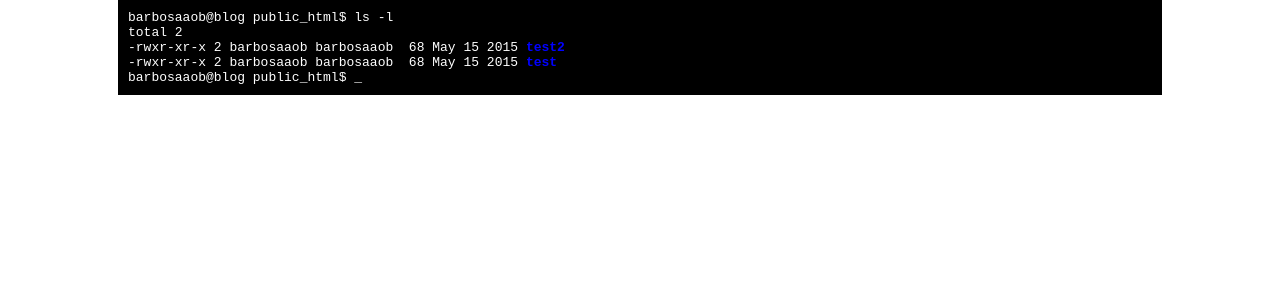
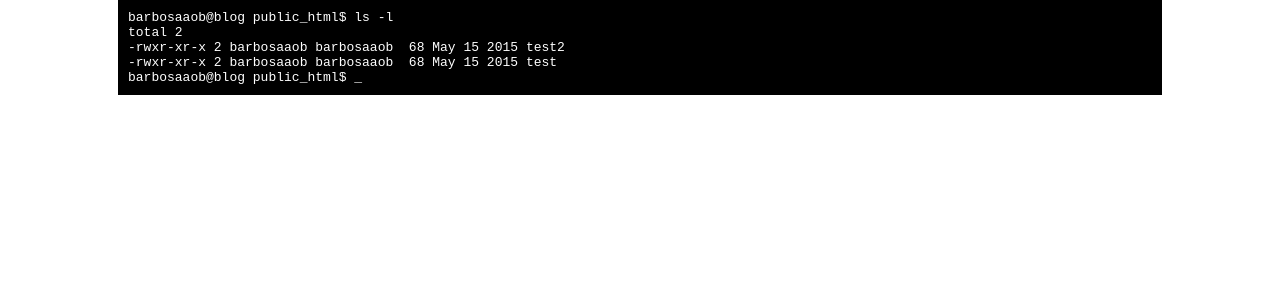
Before and after one commit to barbosaaob/barbosaaob.github.io, a Jekyll site: the page built from index.html, in a window 1280 px wide. Shown: the top 300 px of the page. Built offline with Jekyll 4.4.1, drawn with Linux system fonts in a browser that asks for light colours; the list of posts is cut into pages by our own code.

Commit message:
Fix in CSS

```diff
--- a/css/page-style.css
+++ b/css/page-style.css
@@ -11,11 +11,6 @@ html, body {
 	margin: auto;
 	background-color: #000;
 }
-#terminal a {
-	color: #00F;
-	font-weight: bold;
-	text-decoration: none;
-}
 code a {
 	color: #FFF;
 	text-decoration: none;
```
